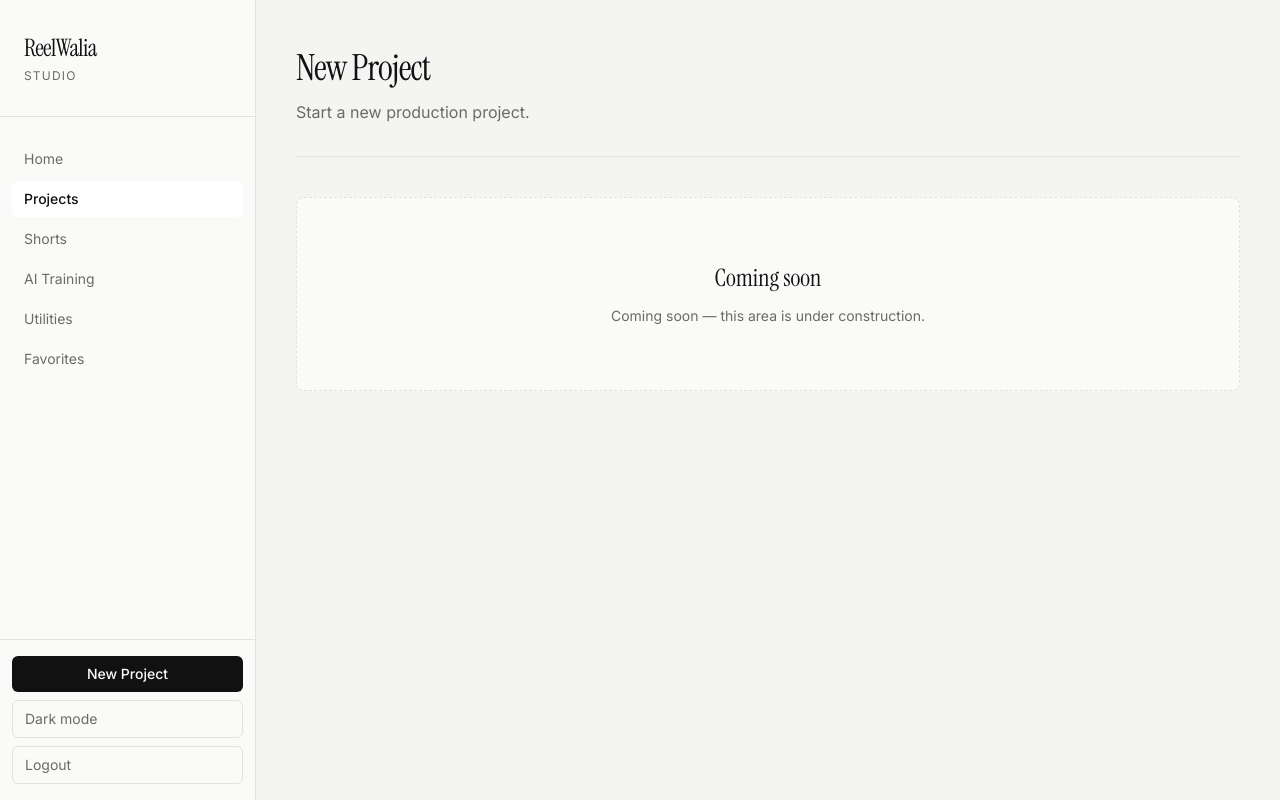
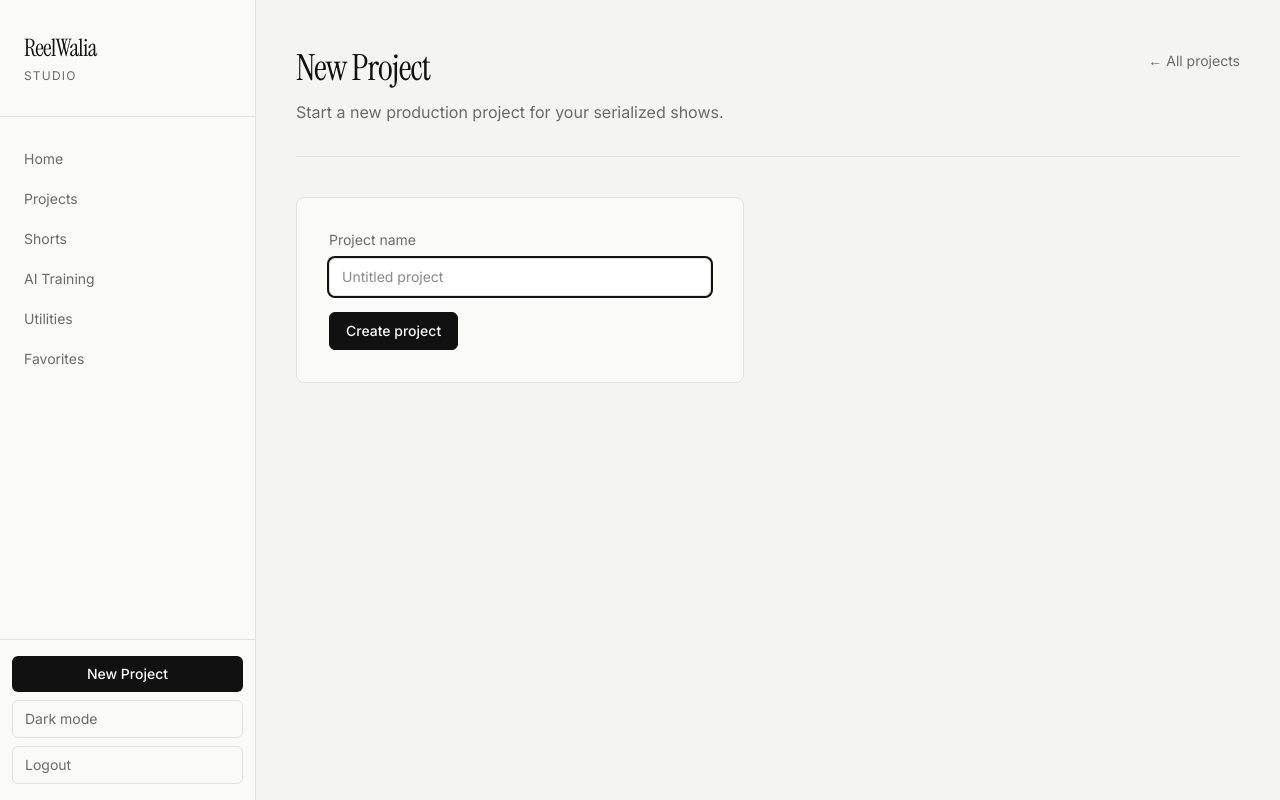
Before and after one commit to dagmawiabebe19/reelwaliastudio, a Next.js app: page /projects/new in a window 1280 px wide. Built offline with nearby package versions, Linux system fonts and the light colour scheme; no server answers.

Commit message:
Fix New Project routing + create flow end to end
Co-authored-by: Cursor <cursoragent@cursor.com>

```diff
--- a/app/(app)/projects/actions.ts
+++ b/app/(app)/projects/actions.ts
@@ -1,7 +1,7 @@
 "use server";
 
 import { revalidatePath } from "next/cache";
-import { getActiveUserId } from "@/lib/auth/active-user";
+import { redirect } from "next/navigation";
 import { createProject } from "@/lib/db/projects";
 
 export async function createProjectAction(formData: FormData) {
@@ -10,12 +10,13 @@ export async function createProjectAction(formData: FormData) {
     return { error: "Project name is required." };
   }
 
+  let project;
   try {
-    await getActiveUserId();
-    await createProject(name);
-    revalidatePath("/projects");
-    return { success: true };
+    project = await createProject(name);
   } catch (error) {
     return { error: error instanceof Error ? error.message : "Failed to create project." };
   }
+
+  revalidatePath("/projects");
+  redirect(`/projects/${project.id}`);
 }
--- a/app/(app)/projects/new/page.tsx
+++ b/app/(app)/projects/new/page.tsx
@@ -1,10 +1,25 @@
-import { PlaceholderPage } from "@/components/ui/PlaceholderPage";
+import Link from "next/link";
+import { PageHeader } from "@/components/ui/PageHeader";
+import { CreateProjectForm } from "@/components/projects/CreateProjectForm";
 
 export default function NewProjectPage() {
   return (
-    <PlaceholderPage
-      title="New Project"
-      description="Start a new production project."
-    />
+    <section>
+      <PageHeader
+        title="New Project"
+        description="Start a new production project for your serialized shows."
+        actions={
+          <Link
+            href="/projects"
+            className="text-sm text-muted transition-colors hover:text-foreground"
+          >
+            ← All projects
+          </Link>
+        }
+      />
+      <div className="max-w-md rounded-lg border border-border bg-surface p-8">
+        <CreateProjectForm />
+      </div>
+    </section>
   );
 }
--- a/app/(app)/projects/page.tsx
+++ b/app/(app)/projects/page.tsx
@@ -1,5 +1,5 @@
+import Link from "next/link";
 import { PageHeader } from "@/components/ui/PageHeader";
-import { CreateProjectForm } from "@/components/projects/CreateProjectForm";
 import { ProjectList } from "@/components/projects/ProjectList";
 import { listProjects } from "@/lib/db/projects";
 
@@ -11,10 +11,15 @@ export default async function ProjectsPage() {
       <PageHeader
         title="Projects"
         description="Organize your shows and production pipelines."
+        actions={
+          <Link
+            href="/projects/new"
+            className="inline-flex items-center justify-center rounded-md bg-primary px-4 py-2 text-sm font-medium text-primary-foreground transition-colors hover:bg-primary/90"
+          >
+            New project
+          </Link>
+        }
       />
-      <div className="mb-10">
-        <CreateProjectForm />
-      </div>
       <ProjectList projects={projects} />
     </section>
   );
--- a/components/projects/CreateProjectForm.tsx
+++ b/components/projects/CreateProjectForm.tsx
@@ -4,44 +4,44 @@ import { useActionState } from "react";
 import { createProjectAction } from "@/app/(app)/projects/actions";
 import { Button } from "@/components/ui/Button";
 
-const initialState = { error: undefined as string | undefined, success: false };
+const initialState = { error: undefined as string | undefined };
 
-export function CreateProjectForm() {
+interface CreateProjectFormProps {
+  submitLabel?: string;
+}
+
+export function CreateProjectForm({ submitLabel = "Create project" }: CreateProjectFormProps) {
   const [state, formAction, pending] = useActionState(
     async (_prev: typeof initialState, formData: FormData) => {
       const result = await createProjectAction(formData);
-      if (result.error) return { error: result.error, success: false };
-      return { error: undefined, success: true };
+      if (result?.error) return { error: result.error };
+      return { error: undefined };
     },
     initialState,
   );
 
   return (
-    <form action={formAction} className="flex items-end gap-3">
-      <div className="flex-1">
+    <form action={formAction} className="space-y-4">
+      <div>
         <label htmlFor="project-name" className="mb-2 block text-sm text-muted">
-          New project
+          Project name
         </label>
         <input
           id="project-name"
           name="name"
           type="text"
           required
+          autoFocus
           placeholder="Untitled project"
           className="w-full rounded-md border border-border bg-surface-elevated px-3 py-2 text-sm text-foreground outline-none ring-primary focus:ring-2"
         />
       </div>
       <Button type="submit" disabled={pending}>
-        {pending ? "Creating…" : "Create"}
+        {pending ? "Creating…" : submitLabel}
       </Button>
       {state.error ? (
-        <p className="self-center text-sm text-red-600" role="alert">
+        <p className="text-sm text-red-600" role="alert">
           {state.error}
-        </p>
-      ) : null}
-      {state.success ? (
-        <p className="self-center text-sm text-muted" role="status">
-          Created.
         </p>
       ) : null}
     </form>
--- a/components/projects/ProjectList.tsx
+++ b/components/projects/ProjectList.tsx
@@ -21,6 +21,12 @@ export function ProjectList({ projects }: ProjectListProps) {
         <p className="mt-3 text-sm text-muted">
           Create your first project to start building series.
         </p>
+        <Link
+          href="/projects/new"
+          className="mt-6 inline-block rounded-md bg-primary px-4 py-2 text-sm font-medium text-primary-foreground hover:bg-primary/90"
+        >
+          New project
+        </Link>
       </div>
     );
   }
--- a/components/series/SeriesIndexList.tsx
+++ b/components/series/SeriesIndexList.tsx
@@ -35,10 +35,10 @@ export function SeriesIndexList({ series }: SeriesIndexListProps) {
           Create a project, then add a series to get started.
         </p>
         <Link
-          href="/projects"
+          href="/projects/new"
           className="mt-6 inline-block rounded-md bg-primary px-4 py-2 text-sm font-medium text-primary-foreground hover:bg-primary/90"
         >
-          Go to Projects
+          New project
         </Link>
       </div>
     );
--- a/components/sidebar/Sidebar.tsx
+++ b/components/sidebar/Sidebar.tsx
@@ -41,7 +41,10 @@ export function Sidebar({ userEmail }: SidebarProps) {
           const isActive =
             item.href === "/"
               ? pathname === "/"
-              : pathname === item.href || pathname.startsWith(`${item.href}/`);
+              : item.href === "/projects"
+                ? pathname === "/projects" ||
+                  (pathname.startsWith("/projects/") && pathname !== "/projects/new")
+                : pathname === item.href || pathname.startsWith(`${item.href}/`);
 
           return (
             <Link
@@ -62,7 +65,11 @@ export function Sidebar({ userEmail }: SidebarProps) {
       <div className="space-y-2 border-t border-border px-3 py-4">
         <Link
           href="/projects/new"
-          className="block rounded-md bg-primary px-3 py-2 text-center text-sm font-medium text-primary-foreground transition-colors hover:bg-primary/90"
+          className={`block rounded-md px-3 py-2 text-center text-sm font-medium transition-colors ${
+            pathname === "/projects/new"
+              ? "bg-primary text-primary-foreground"
+              : "bg-primary text-primary-foreground hover:bg-primary/90"
+          }`}
         >
           New Project
         </Link>
--- a/lib/db/projects.ts
+++ b/lib/db/projects.ts
@@ -6,9 +6,11 @@ import type { Project, TablesInsert } from "@/lib/db/database.types";
 
 export async function listProjects(): Promise<Project[]> {
   const supabase = await getDbClient();
+  const ownerId = await getActiveUserId();
   const { data, error } = await supabase
     .from("projects")
     .select("*")
+    .eq("owner_id", ownerId)
     .order("updated_at", { ascending: false });
 
   if (error) throw new Error(error.message);
@@ -17,7 +19,13 @@ export async function listProjects(): Promise<Project[]> {
 
 export async function getProject(id: string): Promise<Project | null> {
   const supabase = await getDbClient();
-  const { data, error } = await supabase.from("projects").select("*").eq("id", id).maybeSingle();
+  const ownerId = await getActiveUserId();
+  const { data, error } = await supabase
+    .from("projects")
+    .select("*")
+    .eq("id", id)
+    .eq("owner_id", ownerId)
+    .maybeSingle();
 
   if (error) throw new Error(error.message);
   return data;
@@ -36,10 +44,12 @@ export async function createProject(name: string): Promise<Project> {
 
 export async function updateProject(id: string, name: string): Promise<Project> {
   const supabase = await getDbClient();
+  const ownerId = await getActiveUserId();
   const { data, error } = await supabase
     .from("projects")
     .update({ name })
     .eq("id", id)
+    .eq("owner_id", ownerId)
     .select()
     .single();
 
@@ -49,7 +59,12 @@ export async function updateProject(id: string, name: string): Promise<Project>
 
 export async function deleteProject(id: string): Promise<void> {
   const supabase = await getDbClient();
-  const { error } = await supabase.from("projects").delete().eq("id", id);
+  const ownerId = await getActiveUserId();
+  const { error } = await supabase
+    .from("projects")
+    .delete()
+    .eq("id", id)
+    .eq("owner_id", ownerId);
 
   if (error) throw new Error(error.message);
 }
--- a/lib/db/series.ts
+++ b/lib/db/series.ts
@@ -1,5 +1,6 @@
 import "server-only";
 
+import { getActiveUserId } from "@/lib/auth/active-user";
 import { getDbClient } from "@/lib/db/client";
 import type {
   Orientation,
@@ -137,9 +138,11 @@ export type SeriesWithProject = Series & {
 
 export async function listAllSeries(): Promise<SeriesWithProject[]> {
   const supabase = await getDbClient();
+  const ownerId = await getActiveUserId();
   const { data, error } = await supabase
     .from("series")
-    .select("*, projects(name)")
+    .select("*, projects!inner(name, owner_id)")
+    .eq("projects.owner_id", ownerId)
     .order("updated_at", { ascending: false });
 
   if (error) throw new Error(error.message);
```
